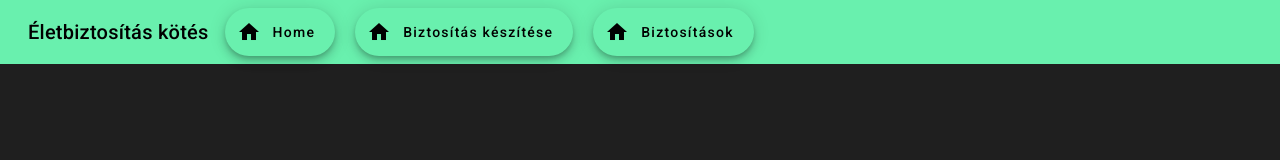
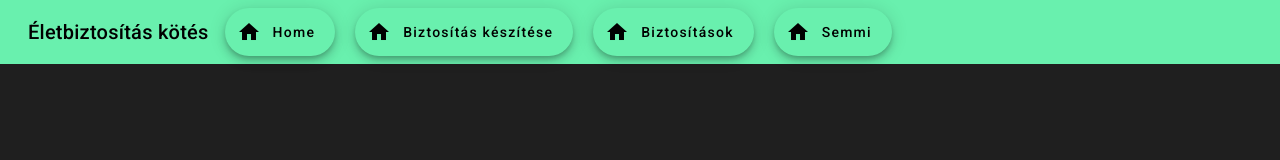
Before and after one commit to Swansi1/angular-life-insurance, an Angular app: page /home in a window 1280 px wide. Shown: the top 160 px of the page. Built offline with nearby package versions, Linux system fonts and the light colour scheme.

Commit message:
Add lifecycle hook to 404 spinner

```diff
--- a/src/app/navigation/navigation.component.html
+++ b/src/app/navigation/navigation.component.html
@@ -24,6 +24,12 @@
             Biztosítások
           </button>
         </li>
+        <li class="nav-item">
+          <button mat-fab extended routerLink="/asd" routerLinkActive="active" ariaCurrentWhenActive="page">
+            <mat-icon>home</mat-icon>
+            Semmi
+          </button>
+        </li>
       </ul>
     </div>
   </div>
--- a/src/app/notfound/notfound.component.html
+++ b/src/app/notfound/notfound.component.html
@@ -1,3 +1,4 @@
+<ng-container *ngIf="showSpinner;">
   <div class="container-fluid">
     <div class="d-flex flex-column justify-content-center">
       <div class="mx-auto">
@@ -8,3 +9,4 @@
       </div>
     </div>
   </div>
+</ng-container>
--- a/src/app/notfound/notfound.component.ts
+++ b/src/app/notfound/notfound.component.ts
@@ -1,15 +1,21 @@
 import { Component } from '@angular/core';
 import {MatProgressSpinner} from "@angular/material/progress-spinner";
+import {NgIf} from "@angular/common";
 
 @Component({
   selector: 'app-notfound',
   standalone: true,
   imports: [
-    MatProgressSpinner
+    MatProgressSpinner,
+    NgIf
   ],
   templateUrl: './notfound.component.html',
   styleUrl: './notfound.component.css'
 })
 export class NotfoundComponent {
+  showSpinner = false;
 
+  ngAfterContentInit(): void {
+    this.showSpinner = true;
+  }
 }
```
Lines whose indentation alone changed are shown as unchanged.
